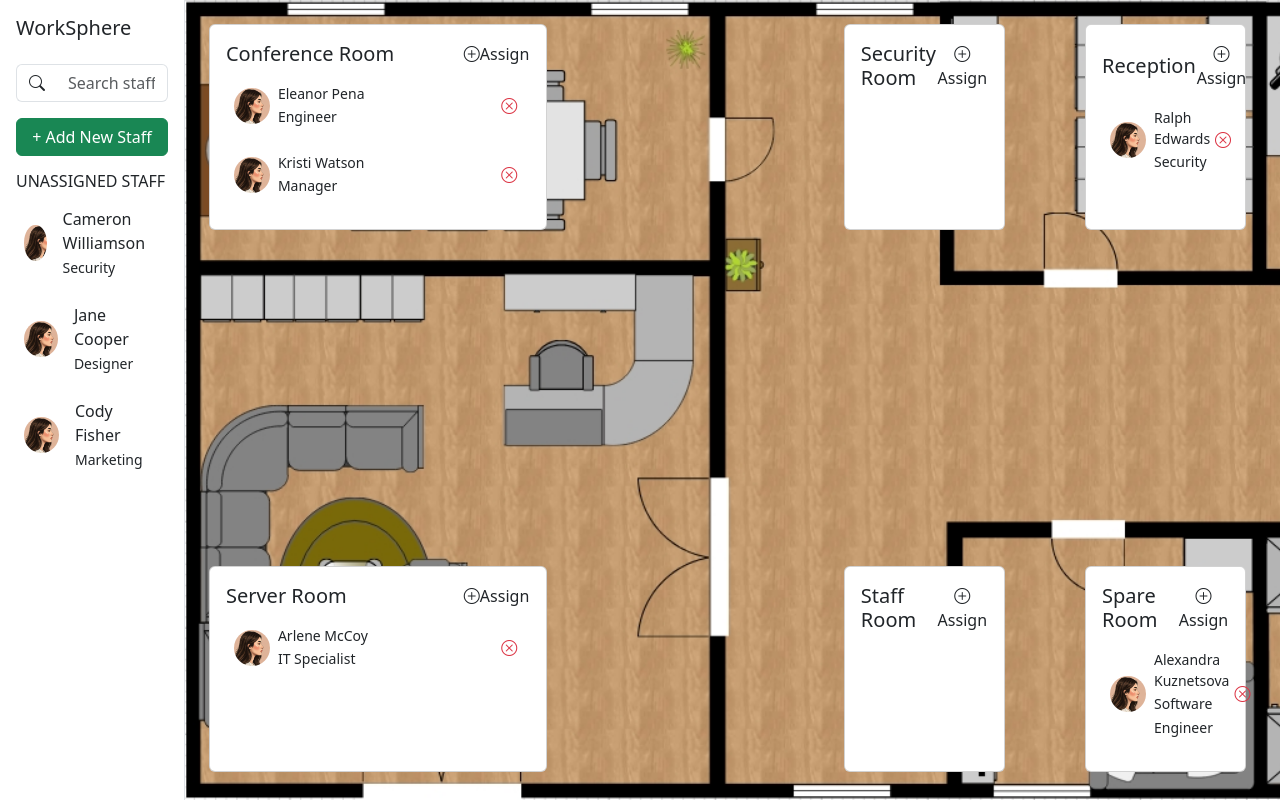
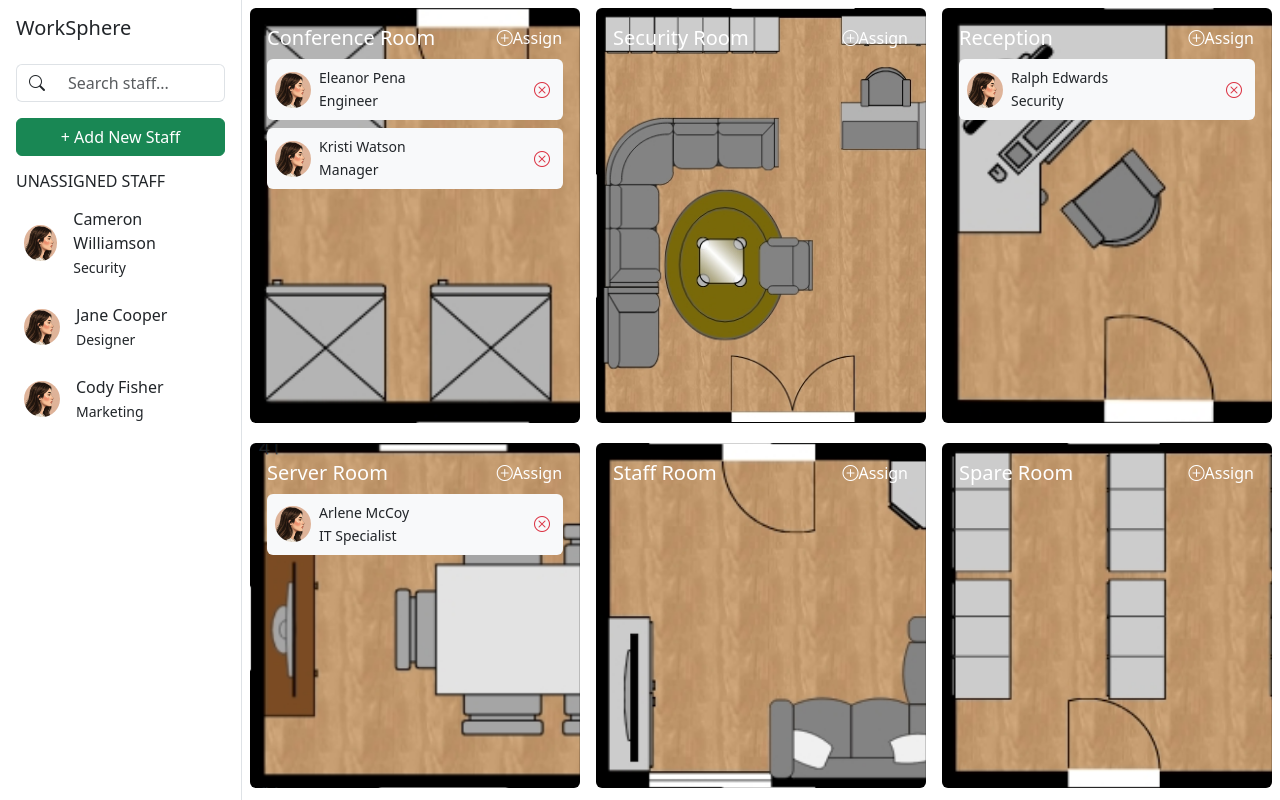
Before and after one commit to aymen-alarcon/Virtual-Workspace, a website: page index.html in a window 1280 px wide. Drawn offline with nearby package versions, Linux system fonts and the light colour scheme.

Commit message:
`Removed background image from main element and updated room pictures in zones.json and script.js`

```diff
--- a/index.html
+++ b/index.html
@@ -228,46 +228,8 @@
         <h6 class="text-muted-light mb-2">UNASSIGNED STAFF</h6>
       </div>
     </aside>
-    <main class="flex-fill p-4" style="background-image: url('assets/img/plan-69159a65c5684763515973-6918972274aec233423111.jpg'); background-size: cover;">
-      <div class="row g-3">
-        <div class="col-12 col-lg-6 col-xl-4" style="margin-right: 4em;margin-bottom: 40vh;">
-          <div class="card bg-card-light shadow-soft h-100 rounded-xl">
-            <div class="card-body d-flex flex-column">
-            </div>
-          </div>
-        </div>
-        <div class="col-xl-1" style="margin-right: 8em;"></div>
-        <div class="col-12 col-lg-6 col-xl-2" style="margin-right: 4em;margin-bottom: 40vh;">
-          <div class="card bg-card-light shadow-soft h-100 rounded-xl">
-            <div class="card-body d-flex flex-column">
-            </div>
-          </div>
-        </div>
-        <div class="col-12 col-lg-6 col-xl-2" style="margin-bottom: 40vh;">
-          <div class="card bg-card-light shadow-soft h-100 rounded-xl">
-            <div class="card-body d-flex flex-column">
-            </div>
-          </div>
-        </div>
-        <div class="col-12 col-lg-6 col-xl-4" style="margin-right: 4em;">
-          <div class="card bg-card-light shadow-soft h-100 rounded-xl">
-            <div class="card-body d-flex flex-column">
-            </div>
-          </div>
-        </div>
-        <div class="col-xl-1" style="margin-right: 8em;"></div>
-        <div class="col-12 col-lg-6 col-xl-2" style="margin-right: 4em;">
-          <div class="card bg-card-light shadow-soft h-100 rounded-xl">
-            <div class="card-body d-flex flex-column">
-            </div>
-          </div>
-        </div>
-        <div class="col-12 col-lg-6 col-xl-2">
-          <div class="card bg-card-light shadow-soft h-100 rounded-xl">
-            <div class="card-body d-flex flex-column">
-            </div>
-          </div>
-        </div>
+    <main class="flex-fill p-2">
+      <div class="row g-3 vh-100">
       </div>
     </main>
   </div>
--- a/script.js
+++ b/script.js
@@ -1,14 +1,9 @@
 fetch("zones.json")
 .then((res) => res.json())
-.then((roomData) => {
-    let cardBodies = document.querySelectorAll(".card-body");
-
-    roomData.forEach((room, index) => {
-        if (cardBodies[index]) {
-            cardBodies[index].innerHTML += displayRoom(room);
-        }
-    });
-});
+.then((roomData) => roomData.forEach(room => {
+        document.querySelector(".row").innerHTML += displayRoom(room)
+    }
+))
 
 // let zone = document.querySelector(`.room-${room.id}`)
 // let employeeCount = zone.querySelectorAll(".profile-info").length;
@@ -28,19 +23,23 @@ fetch("employees.json")
             document.querySelector(".room-3").innerHTML += displayReceptionRoomEmployees(employee)
         }else if(employee.location == "Staff Room"){
             document.querySelector(".room-4").innerHTML += displayStaffRoomEmployees(employee)
-        }else if(employee.location == "Spare Room"){
-            document.querySelector(".room-5").innerHTML += displayStaffRoomEmployees(employee)
         }
     })
 )
 
 function displayRoom(room) {
         return `
-            <div class="d-flex justify-content-between align-items-center mb-2">
-                <h5 class="card-title mb-0">${room.name}</h5>
-                <button class="btn btn-link text-dark text-decoration-none p-0"><i class="bi bi-plus-circle"></i>Assign</button>
+            <div class="col-12 col-lg-6 col-xl-4 mb-1">
+                <div class="card bg-card-light shadow-soft h-100 rounded-xl" style="background-image: url('${room.picture}'); background-size: cover;">
+                    <div class="card-body d-flex flex-column">
+                        <div class="d-flex justify-content-between align-items-center mb-2">
+                            <h5 class="card-title text-white mb-0">${room.name}</h5>
+                            <button class="btn btn-link text-white text-decoration-none p-0"><i class="bi bi-plus-circle"></i>Assign</button>
+                        </div>
+                        <div class="flex-fill room-${room.id}"></div>
+                    </div>
+                </div>
             </div>
-            <div class="flex-fill room-${room.id}"></div>
         `
 }
 
@@ -71,7 +70,7 @@ function displayUnassignedEmployees(employee) {
 function displayConferenceRoomEmployees(employee) {
     // if (employeeCount != 0) {
         return `
-            <div class="d-flex align-items-center bg-light-custom p-2 rounded mb-2 profile-info" data-bs-toggle="modal" data-bs-target="#employeeModal">
+            <div class="d-flex align-items-center bg-light p-2 rounded mb-2 profile-info" data-bs-toggle="modal" data-bs-target="#employeeModal">
                 <img src="${employee.photo}" class="rounded-circle me-2">
                 <div>
                     <p class="mb-0 small">${employee.name}</p>
@@ -94,7 +93,7 @@ function displayConferenceRoomEmployees(employee) {
 function displayServerRoomEmployees(employee) {
     // if (employeeCount != 0) {
         return `
-            <div class="d-flex align-items-center bg-light-custom p-2 rounded mb-2 profile-info" data-bs-toggle="modal" data-bs-target="#employeeModal">
+            <div class="d-flex align-items-center bg-light p-2 rounded mb-2 profile-info" data-bs-toggle="modal" data-bs-target="#employeeModal">
                 <img src="${employee.photo}" class="rounded-circle me-2">
                 <div>
                     <p class="mb-0 small">${employee.name}</p>
@@ -117,7 +116,7 @@ function displayServerRoomEmployees(employee) {
 function displayReceptionRoomEmployees(employee) {
     // if (employeeCount != 0) {
         return `
-            <div class="d-flex align-items-center bg-light-custom p-2 rounded mb-2 profile-info" data-bs-toggle="modal" data-bs-target="#employeeModal">
+            <div class="d-flex align-items-center bg-light p-2 rounded mb-2 profile-info" data-bs-toggle="modal" data-bs-target="#employeeModal">
                 <img src="${employee.photo}" class="rounded-circle me-2">
                 <div>
                     <p class="mb-0 small">${employee.name}</p>
@@ -140,7 +139,7 @@ function displayReceptionRoomEmployees(employee) {
 function displayStaffRoomEmployees(employee) {
     // if (employeeCount != 0) {
         return `
-            <div class="d-flex align-items-center bg-light-custom p-2 rounded mb-2 profile-info" data-bs-toggle="modal" data-bs-target="#employeeModal">
+            <div class="d-flex align-items-center bg-light p-2 rounded mb-2 profile-info" data-bs-toggle="modal" data-bs-target="#employeeModal">
                 <img src="${employee.photo}" class="rounded-circle me-2">
                 <div>
                     <p class="mb-0 small">${employee.name}</p>
@@ -163,7 +162,7 @@ function displayStaffRoomEmployees(employee) {
 function displaySecurityRoomEmployees(employee) {
     // if (employeeCount != 0) {
         return `
-            <div class="d-flex align-items-center bg-light-custom p-2 rounded mb-2 profile-info" data-bs-toggle="modal" data-bs-target="#employeeModal">
+            <div class="d-flex align-items-center bg-light p-2 rounded mb-2 profile-info" data-bs-toggle="modal" data-bs-target="#employeeModal">
                 <img src="${employee.photo}" class="rounded-circle me-2">
                 <div>
                     <p class="mb-0 small">${employee.name}</p>
--- a/zones.json
+++ b/zones.json
@@ -2,37 +2,43 @@
     {
         "id" : 0,
         "name": "Conference Room",
-        "capacity": 4
+        "capacity": 4,
+        "picture": "assets/img/room-0.png"
     },
 
     {
         "id" : 3,
         "name": "Security Room",
-        "capacity": 4
+        "capacity": 4,
+        "picture": "assets/img/room-1.png"
     },
 
     {
         "id" : 1,
         "name": "Reception",
-        "capacity": 4
+        "capacity": 4,
+        "picture": "assets/img/room-2.png"
     },
 
     {
         "id" : 2,
         "name": "Server Room",
-        "capacity": 4
+        "capacity": 4,
+        "picture": "assets/img/room-3.png"
     },
 
 
     {
         "id" : 4,
         "name": "Staff Room",
-        "capacity": 4
+        "capacity": 4,
+        "picture": "assets/img/room-4.png"
     },
 
     {
         "id" : 5,
         "name": "Spare Room",
-        "capacity": 4
+        "capacity": 4,
+        "picture": "assets/img/room-5.png"
     }
 ]
```
Also changed, not shown: assets/img/plan-69159a65c5684763515973-6918972274aec233423111.jpg (deleted), assets/img/room-0.png (added), assets/img/room-1.png (added), assets/img/room-2.png (added), assets/img/room-3.png (added), assets/img/room-4.png (added), assets/img/room-5.png (added).
